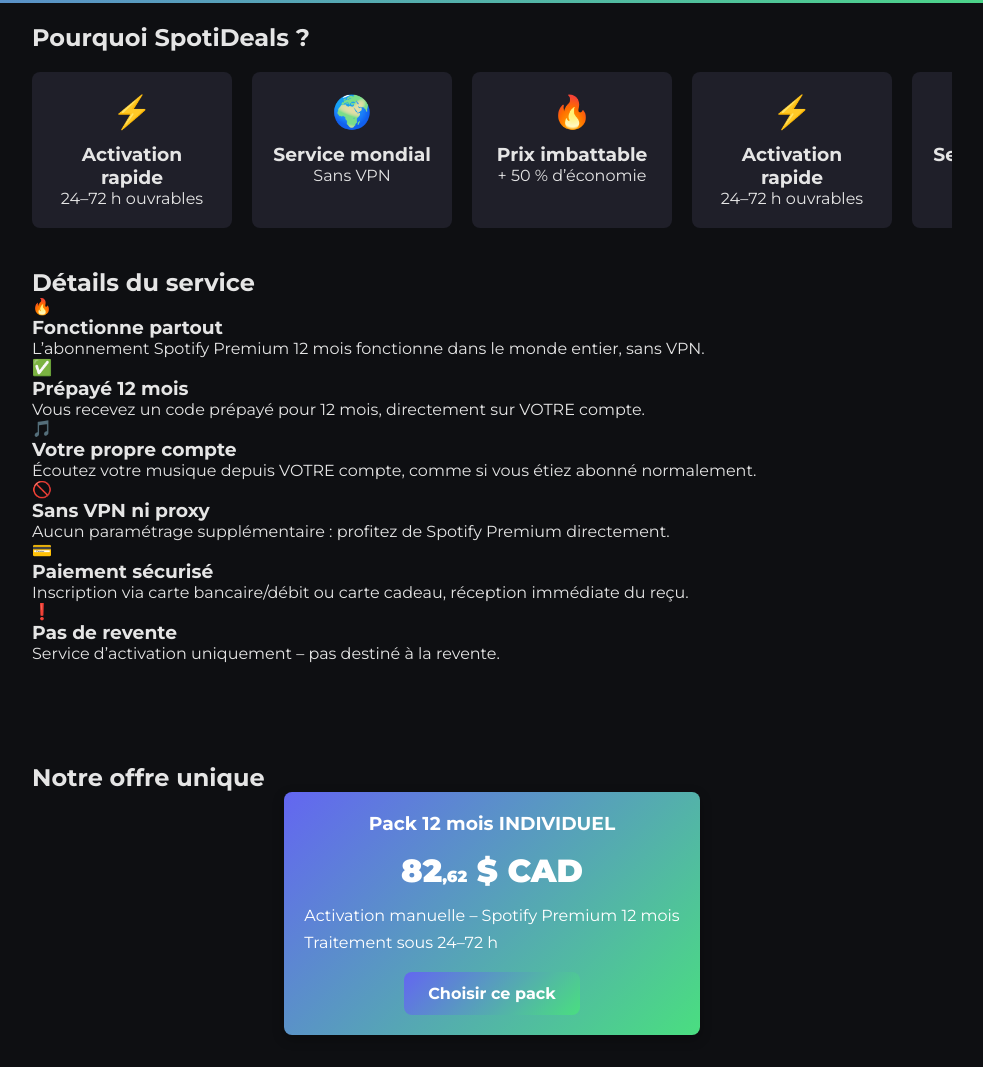
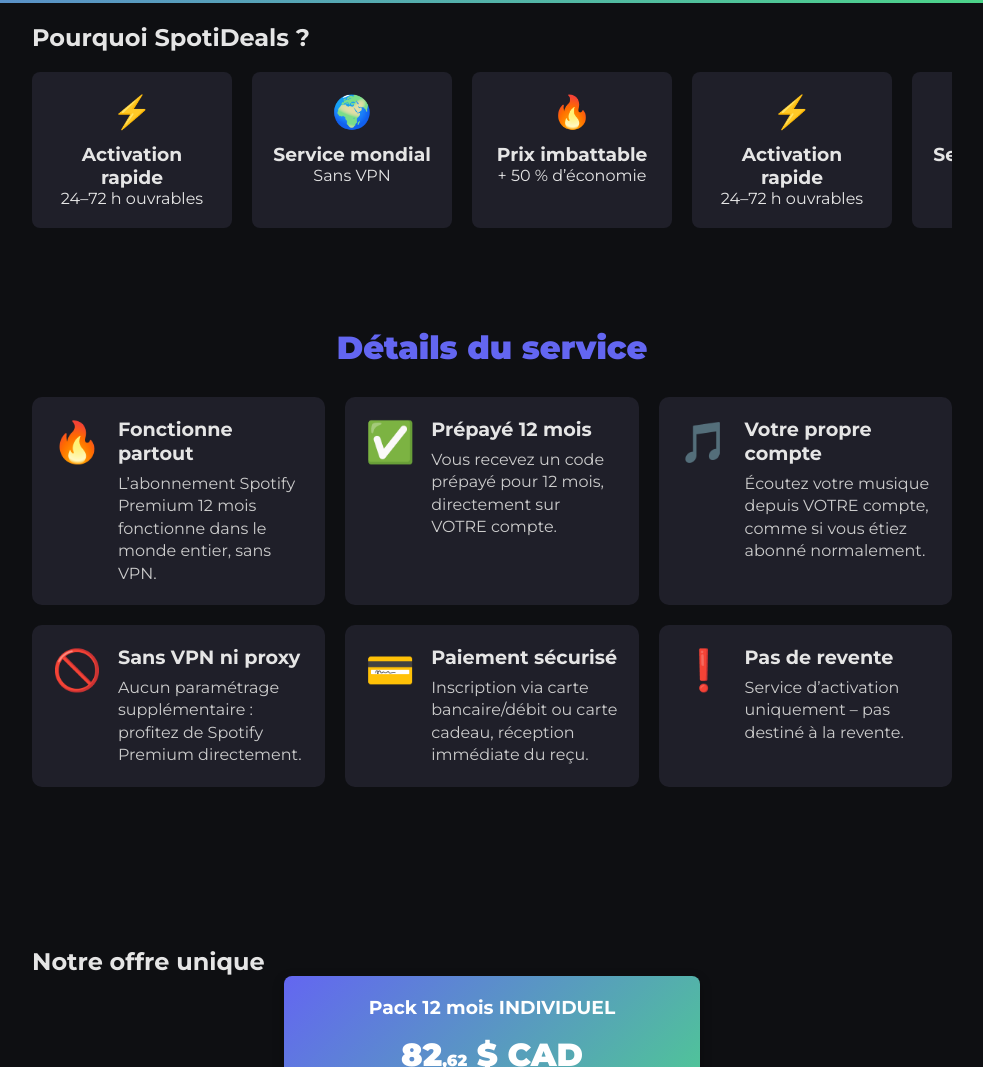
Before and after one commit to CheapDealsQC/bondeal.github.io, a plain HTML site: page index.html in a window 1280 px wide. Shown: the part 554-1621 px from the top of the page, without its empty margins (148-1131 px from the left). Drawn offline with Linux system fonts and the light colour scheme.

Commit message:
Update style.css

```diff
--- a/css/style.css
+++ b/css/style.css
@@ -204,17 +204,52 @@
   }
   .nav a { margin:8px; }
 }
-/* Détaillist dans “Détails du service” */
-.detail-list {
-  list-style: none;
-  padding-left: 0;
-  margin-top: 20px;
+/* Détails du service – grille de cards */
+.details {
+  padding: 60px 0;
 }
-.detail-list li {
-  position: relative;
-  padding-left: 28px;
-  margin-bottom: 12px;
+.details h2 {
+  font-size: 2rem;
+  font-weight: 900;
+  margin-bottom: 30px;
+  text-align: center;
+  color: var(--accent1);
 }
+.details-grid {
+  display: grid;
+  grid-template-columns: repeat(auto-fit, minmax(250px, 1fr));
+  gap: 20px;
+}
+.detail-item {
+  background: var(--card-bg);
+  border-radius: 10px;
+  padding: 20px;
+  display: flex;
+  align-items: flex-start;
+  transition: transform var(--transition), box-shadow var(--transition);
+}
+.detail-item:hover {
+  transform: translateY(-5px);
+  box-shadow: 0 8px 16px rgba(0,0,0,0.4);
+}
+.detail-icon {
+  font-size: 2.5rem;
+  margin-right: 16px;
+  color: var(--accent2);
+  flex-shrink: 0;
+}
+.detail-text h3 {
+  margin: 0 0 8px;
+  font-size: 1.2rem;
+  font-weight: 700;
+  color: var(--fg);
+}
+.detail-text p {
+  margin: 0;
+  color: #ccc;
+  line-height: 1.4;
+}
+
 /* Accordéon FAQ */
 .faq-item.open p { display: block; }
 .faq-item.open h4::after {
```
